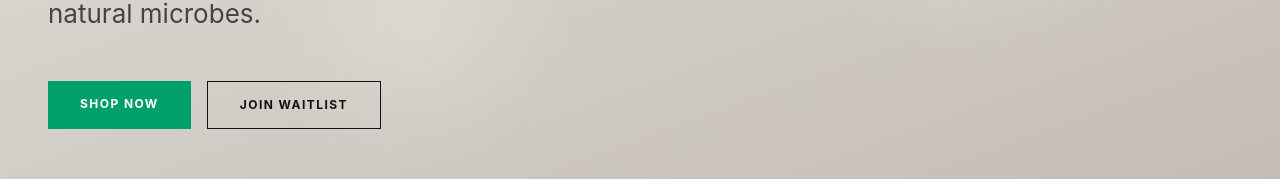
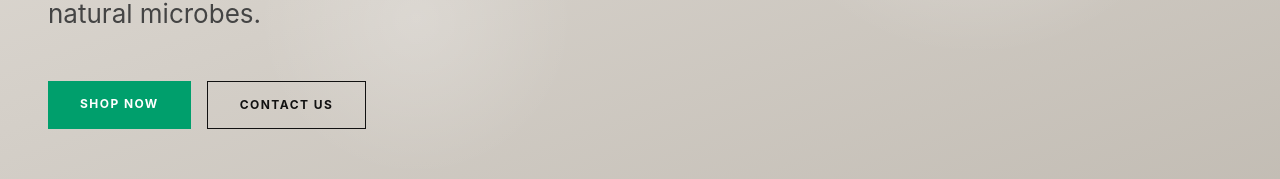
Before and after one commit to ryanhuang8/Basemicrobe, a React (Vite) app in the folder frontend/: page / in a window 1280 px wide. Shown: the part 502-681 px from the top of the page. Built offline with nearby package versions, Linux system fonts and the light colour scheme.

Commit message:
fix: contact us

```diff
--- a/frontend/src/App.tsx
+++ b/frontend/src/App.tsx
@@ -181,7 +181,7 @@ export default function App() {
               onMouseEnter={e => { (e.currentTarget as HTMLElement).style.background = "#111"; (e.currentTarget as HTMLElement).style.color = "#fff"; }}
               onMouseLeave={e => { (e.currentTarget as HTMLElement).style.background = "transparent"; (e.currentTarget as HTMLElement).style.color = "#111"; }}
             >
-              Join Waitlist
+              Contact Us
             </a>
           </div>
         </div>
@@ -270,7 +270,7 @@ export default function App() {
         <p style={{ fontSize: isMobile ? 16 : 18, color: "#666", maxWidth: 480, margin: "0 auto 48px", lineHeight: 1.65 }}>
           Contact our team to explore partnership opportunities, request samples, or ask any questions about our products and science. We'd love to hear from you!
         </p>
-        <a href="mailto:hello@yourbrand.com" style={{
+        <a href="mailto:basemicrobe@gmail.com" style={{
           fontSize: 13, letterSpacing: "0.12em", textDecoration: "none",
           color: "#fff", background: "#111", padding: "16px 40px",
           textTransform: "uppercase", fontWeight: 700, display: "inline-block",
```
